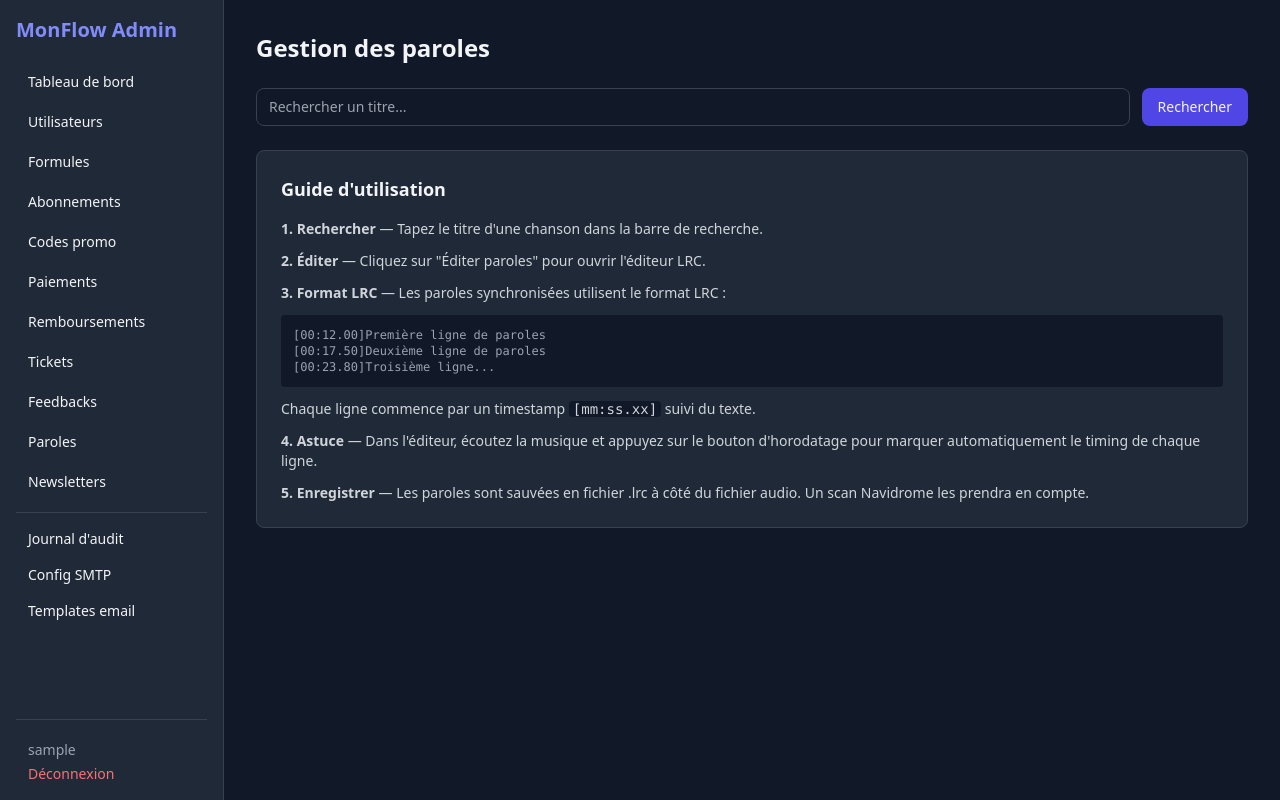
After one commit to addictif80/monflow, a Laravel app: page /admin/lyrics in a window 1280 px wide. The commit adds this page. Run offline with Laravel 12, Linux system fonts and the light colour scheme; a user stored in the database is signed in; tables that the repository leaves empty hold one stand-in row (values such as "Sample post"); parts of the project's set-up code (start-up, migrations or seed data) failed here and were passed over; some libraries are stand-ins or nearby versions.

Commit message:
feat: admin lyrics editor with LRC sync preview and audio playback
- Search songs from Navidrome, edit/create .lrc files
- Audio player with timestamp insertion (click or Ctrl+Enter)
- Real-time synced preview panel with click-to-seek
- Saves .lrc sidecar files next to audio files
- Usage guide on the search page

https://claude.ai/code/session_01MGhzuEkEjAx6CbESCgmY2E

```diff
--- a/app/Http/Controllers/Admin/AdminController.php
+++ b/app/Http/Controllers/Admin/AdminController.php
@@ -413,6 +413,63 @@ class AdminController extends Controller
         return view('admin.settings.email-template-form', ['template' => $tpl]);
     }
 
+    // ─── Lyrics Management ───
+    public function lyrics(Request $request, NavidromeService $nd)
+    {
+        $songs = [];
+        $q = $request->input('q');
+        if ($q) {
+            try { $songs = $nd->searchSongs($q, 50); } catch (\Exception $e) {}
+        }
+        return view('admin.lyrics.index', compact('songs', 'q'));
+    }
+
+    public function lyricsEdit(string $id, NavidromeService $nd)
+    {
+        $song = $nd->getSong($id);
+        $lrcContent = '';
+        $lrcPath = $this->getLrcPath($song);
+        if ($lrcPath && file_exists($lrcPath)) {
+            $lrcContent = file_get_contents($lrcPath);
+        }
+        return view('admin.lyrics.edit', compact('song', 'lrcContent'));
+    }
+
+    public function lyricsSave(string $id, Request $request, NavidromeService $nd)
+    {
+        $song = $nd->getSong($id);
+        $lrcPath = $this->getLrcPath($song);
+        if (!$lrcPath) {
+            return back()->with('error', 'Impossible de déterminer le chemin du fichier audio.');
+        }
+        $dir = dirname($lrcPath);
+        if (!is_dir($dir)) @mkdir($dir, 0755, true);
+        file_put_contents($lrcPath, $request->input('lrc_content', ''));
+        AuditLog::record('lyrics.save', null, ['song_id' => $id, 'title' => $song['title'] ?? '']);
+        return back()->with('success', 'Paroles enregistrées. Relancez un scan Navidrome pour les prendre en compte.');
+    }
+
+    public function lyricsStream(string $id, NavidromeService $nd)
+    {
+        $song = $nd->getSong($id);
+        $path = $song['path'] ?? null;
+        $musicPath = config('navidrome.music_path');
+        $fullPath = $musicPath . '/' . ltrim($path, '/');
+        if (!$path || !file_exists($fullPath)) {
+            return response('Fichier introuvable', 404);
+        }
+        return response()->file($fullPath);
+    }
+
+    private function getLrcPath(array $song): ?string
+    {
+        $path = $song['path'] ?? null;
+        if (!$path) return null;
+        $musicPath = config('navidrome.music_path');
+        $fullPath = $musicPath . '/' . ltrim($path, '/');
+        return preg_replace('/\.[^.]+$/', '.lrc', $fullPath);
+    }
+
     // ─── Audit Logs ───
     public function auditLogs(Request $request)
     {
--- a/app/Services/NavidromeService.php
+++ b/app/Services/NavidromeService.php
@@ -177,6 +177,17 @@ class NavidromeService
         return $this->request('get', '/user?_end=10000&_order=ASC&_sort=userName&_start=0');
     }
 
+    public function searchSongs(string $query, int $limit = 50): array
+    {
+        $encoded = urlencode($query);
+        return $this->request('get', "/song?_end={$limit}&_order=ASC&_sort=title&_start=0&title={$encoded}");
+    }
+
+    public function getSong(string $id): array
+    {
+        return $this->request('get', "/song/{$id}");
+    }
+
     public function getRecentAlbums(int $limit = 10): array
     {
         return $this->request('get', "/album?_end={$limit}&_order=DESC&_sort=createdAt&_start=0");
--- a/config/navidrome.php
+++ b/config/navidrome.php
@@ -5,4 +5,5 @@ return [
     'public_url' => env('NAVIDROME_PUBLIC_URL', env('NAVIDROME_URL', 'http://localhost:4533')),
     'admin_user' => env('NAVIDROME_ADMIN_USER', 'admin'),
     'admin_password' => env('NAVIDROME_ADMIN_PASSWORD', 'admin'),
+    'music_path' => env('NAVIDROME_MUSIC_PATH', '/music'),
 ];
--- /dev/null
+++ b/resources/views/admin/lyrics/index.blade.php
@@ -0,0 +1,54 @@
+@extends('layouts.admin')
+@section('title', 'Gestion des paroles — Admin MonFlow')
+@section('content')
+<h1 class="text-2xl font-bold mb-6">Gestion des paroles</h1>
+
+<form method="GET" class="mb-6 flex gap-3">
+    <input name="q" value="{{ $q ?? '' }}" placeholder="Rechercher un titre..." class="flex-1 px-3 py-2 bg-gray-900 border border-gray-700 rounded-lg text-sm focus:outline-none focus:border-indigo-500">
+    <button class="px-4 py-2 bg-indigo-600 hover:bg-indigo-500 rounded-lg text-sm font-medium">Rechercher</button>
+</form>
+
+@if($q)
+<div class="bg-gray-800 border border-gray-700 rounded-lg overflow-hidden">
+    <table class="w-full text-sm">
+        <thead><tr class="border-b border-gray-700 text-left text-gray-400">
+            <th class="px-4 py-3">Titre</th>
+            <th class="px-4 py-3">Artiste</th>
+            <th class="px-4 py-3">Album</th>
+            <th class="px-4 py-3">Durée</th>
+            <th class="px-4 py-3">Actions</th>
+        </tr></thead>
+        <tbody>
+        @forelse($songs as $s)
+            <tr class="border-b border-gray-700/50 hover:bg-gray-700">
+                <td class="px-4 py-3">{{ $s['title'] ?? '—' }}</td>
+                <td class="px-4 py-3 text-gray-400">{{ $s['artist'] ?? '—' }}</td>
+                <td class="px-4 py-3 text-gray-400">{{ $s['album'] ?? '—' }}</td>
+                <td class="px-4 py-3 text-gray-400">{{ gmdate('i:s', $s['duration'] ?? 0) }}</td>
+                <td class="px-4 py-3">
+                    <a href="/admin/lyrics/{{ $s['id'] }}/edit" class="text-indigo-400 hover:text-indigo-300 text-xs">Éditer paroles</a>
+                </td>
+            </tr>
+        @empty
+            <tr><td colspan="5" class="px-4 py-6 text-center text-gray-500">Aucun résultat.</td></tr>
+        @endforelse
+        </tbody>
+    </table>
+</div>
+@else
+<div class="bg-gray-800 border border-gray-700 rounded-lg p-6">
+    <h2 class="text-lg font-semibold mb-4">Guide d'utilisation</h2>
+    <div class="text-sm text-gray-300 space-y-3">
+        <p><strong>1. Rechercher</strong> — Tapez le titre d'une chanson dans la barre de recherche.</p>
+        <p><strong>2. Éditer</strong> — Cliquez sur "Éditer paroles" pour ouvrir l'éditeur LRC.</p>
+        <p><strong>3. Format LRC</strong> — Les paroles synchronisées utilisent le format LRC :</p>
+        <pre class="bg-gray-900 rounded p-3 text-xs text-gray-400 overflow-x-auto">[00:12.00]Première ligne de paroles
+[00:17.50]Deuxième ligne de paroles
+[00:23.80]Troisième ligne...</pre>
+        <p>Chaque ligne commence par un timestamp <code class="bg-gray-900 px-1 rounded">[mm:ss.xx]</code> suivi du texte.</p>
+        <p><strong>4. Astuce</strong> — Dans l'éditeur, écoutez la musique et appuyez sur le bouton d'horodatage pour marquer automatiquement le timing de chaque ligne.</p>
+        <p><strong>5. Enregistrer</strong> — Les paroles sont sauvées en fichier .lrc à côté du fichier audio. Un scan Navidrome les prendra en compte.</p>
+    </div>
+</div>
+@endif
+@endsection
--- a/resources/views/layouts/admin.blade.php
+++ b/resources/views/layouts/admin.blade.php
@@ -19,6 +19,7 @@
         <a href="/admin/refunds" class="px-3 py-2 rounded hover:bg-gray-700">Remboursements</a>
         <a href="/admin/tickets" class="px-3 py-2 rounded hover:bg-gray-700">Tickets</a>
         <a href="/admin/feedbacks" class="px-3 py-2 rounded hover:bg-gray-700">Feedbacks</a>
+        <a href="/admin/lyrics" class="px-3 py-2 rounded hover:bg-gray-700">Paroles</a>
         <a href="/admin/newsletters" class="px-3 py-2 rounded hover:bg-gray-700">Newsletters</a>
         <div class="border-t border-gray-700 mt-2 pt-2">
             <a href="/admin/audit-logs" class="px-3 py-2 rounded hover:bg-gray-700 block">Journal d'audit</a>
--- a/routes/web.php
+++ b/routes/web.php
@@ -153,6 +153,12 @@ Route::middleware(['auth', 'admin'])->prefix('admin')->group(function () {
     Route::match(['get', 'post'], '/feedbacks/{id}', [AdminController::class, 'feedbackDetail']);
     Route::post('/feedbacks/{id}/to-ticket', [AdminController::class, 'feedbackToTicket']);
 
+    // Lyrics management
+    Route::get('/lyrics', [AdminController::class, 'lyrics']);
+    Route::get('/lyrics/{id}/edit', [AdminController::class, 'lyricsEdit']);
+    Route::post('/lyrics/{id}/save', [AdminController::class, 'lyricsSave']);
+    Route::get('/lyrics/{id}/stream', [AdminController::class, 'lyricsStream']);
+
     // Newsletters
     Route::get('/newsletters', [AdminController::class, 'newsletters']);
     Route::match(['get', 'post'], '/newsletters/create', [AdminController::class, 'newsletterCreate']);
```
Also changed, not shown: resources/views/admin/lyrics/edit.blade.php (added, +143 -0 lines).
